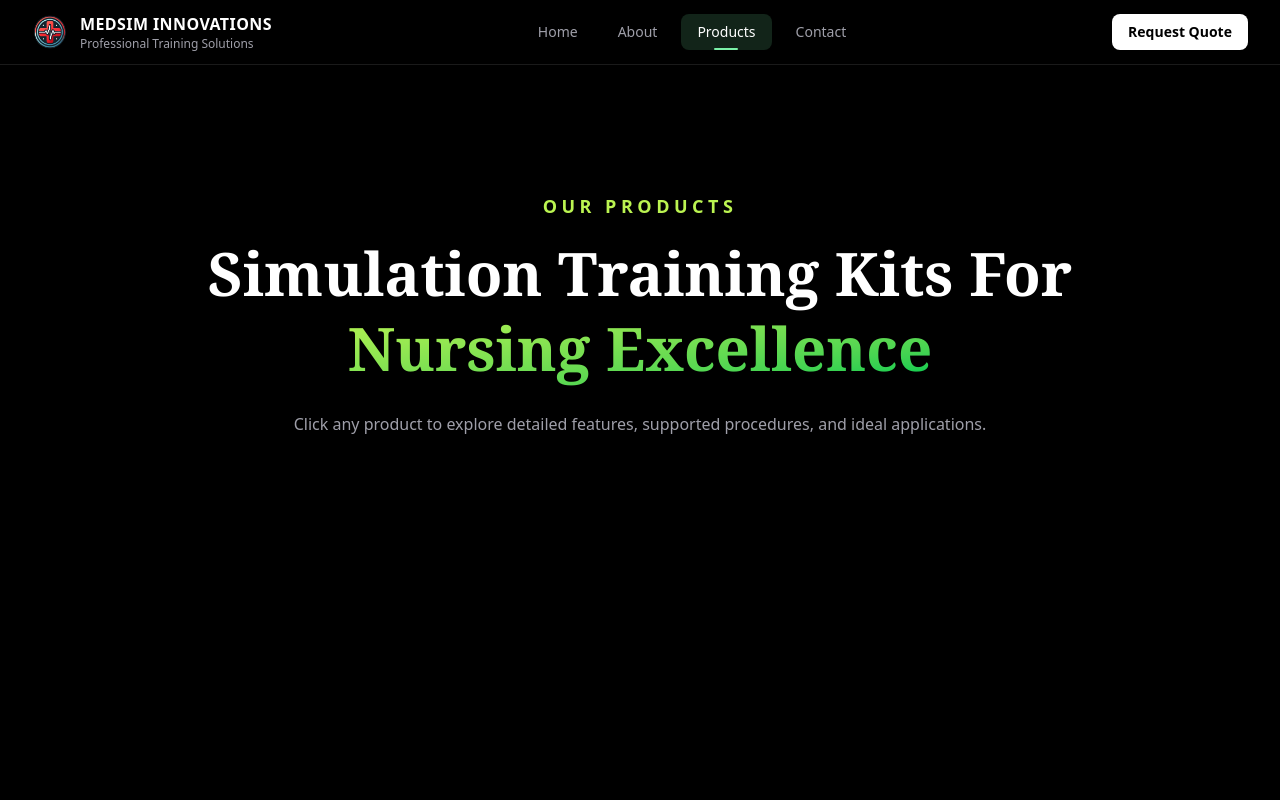
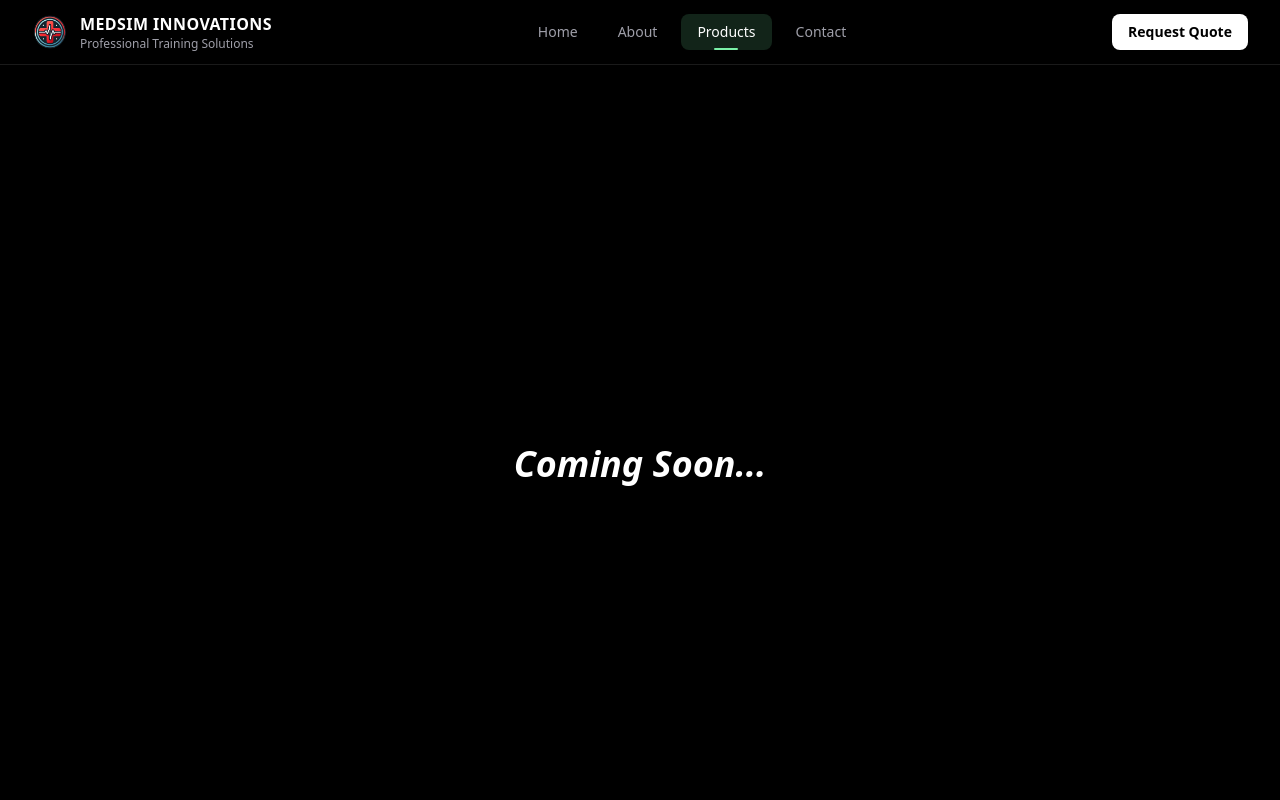
Before and after one commit to MedSim-Innovations/website, a Next.js app: page /products in a window 1280 px wide. Shown: the top 800 px of the page. Built offline with nearby package versions, Linux system fonts and the light colour scheme.

Commit message:
temp fixes

```diff
--- /dev/null
+++ b/app/(test routes)/products/page.tsx
@@ -0,0 +1,7 @@
+export default function Products() {
+    return (
+        <main className="min-h-screen overflow-hidden bg-black text-white flex justify-center items-center">
+            <h3 className="text-4xl italic font-bold capitalize">coming soon...</h3>
+        </main>
+    )
+}
--- a/app/contact/page.tsx
+++ b/app/contact/page.tsx
@@ -36,7 +36,7 @@ export default function Contact() {
               </a>
             </div>
 
-            <div>
+            {/* <div>
               <p className="font-semibold text-rose-300">Phone</p>
               <a
                 href="tel:+919971466122"
@@ -44,7 +44,7 @@ export default function Contact() {
               >
                 +91 99714 66122
               </a>
-            </div>
+            </div> */}
 
             <div>
               <p className="font-semibold text-rose-300">Location</p>
--- a/app/products/data.ts
+++ /dev/null
@@ -1,38 +0,0 @@
-import { StaticImport } from "next/dist/shared/lib/get-img-props";
-
-// Images
-import productImagePlaceholder from "@/public/images/about/hospitals.jpg";
-
-export type productItem = {
-    id: string,
-    name: string;
-    description: string;
-    image: string | StaticImport;
-};
-
-export const ProductData: productItem[] = [
-    {
-        id: "1",
-        name: "item",
-        description: "description description description description description descriptionvdescription description description description description description descriptiondescription description",
-        image: productImagePlaceholder,
-    },
-     {
-        id: "2",
-        name: "item",
-        description: "description description description description description descriptionvdescription description description description description description descriptiondescription description",
-        image: productImagePlaceholder,
-    },
-     {
-        id: "3",
-        name: "item",
-        description: "description description description description description descriptionvdescription description description description description description descriptiondescription description",
-        image: productImagePlaceholder,
-    },
-     {
-        id: "4",
-        name: "item",
-        description: "description description description description description descriptionvdescription description description description description description descriptiondescription description",
-        image: productImagePlaceholder,
-    },
-];
--- a/app/products/page.tsx
+++ /dev/null
@@ -1,27 +0,0 @@
-import { ProductsViewer } from "./viewer";
-
-export default function Products() {
-  return (
-    <main className="min-h-screen overflow-hidden bg-black text-white">
-        <section className="mx-auto max-w-7xl px-5 py-12 text-center sm:px-8 lg:py-32">
-            <p className="mb-4 text-lg font-semibold uppercase tracking-[0.25em] text-lime-300">
-            our products
-            </p>
-
-            <h1 className="mx-auto max-w-5xl font-serif text-3xl font-bold capitalize leading-tight sm:text-4xl md:text-5xl lg:text-6xl">
-                Simulation training kits for{" "}
-                <span className="bg-linear-to-br from-lime-300 to-green-500 bg-clip-text text-transparent">
-                    nursing excellence
-                </span>
-            </h1>
-
-            <p className="mx-auto mt-6 max-w-3xl text-sm leading-7 text-zinc-400 sm:text-base">
-                Click any product to explore detailed features, supported procedures,
-            and ideal applications.
-            </p>
-        </section>
-
-        <ProductsViewer />
-    </main>
-  );
-}
--- a/app/products/viewer.tsx
+++ /dev/null
@@ -1,10 +0,0 @@
-import { ProductData } from "../../app/products/data";
-
-export function ProductsViewer() {
-    return (
-        <section>
-
-        </section>
-    )
-
-}
```
